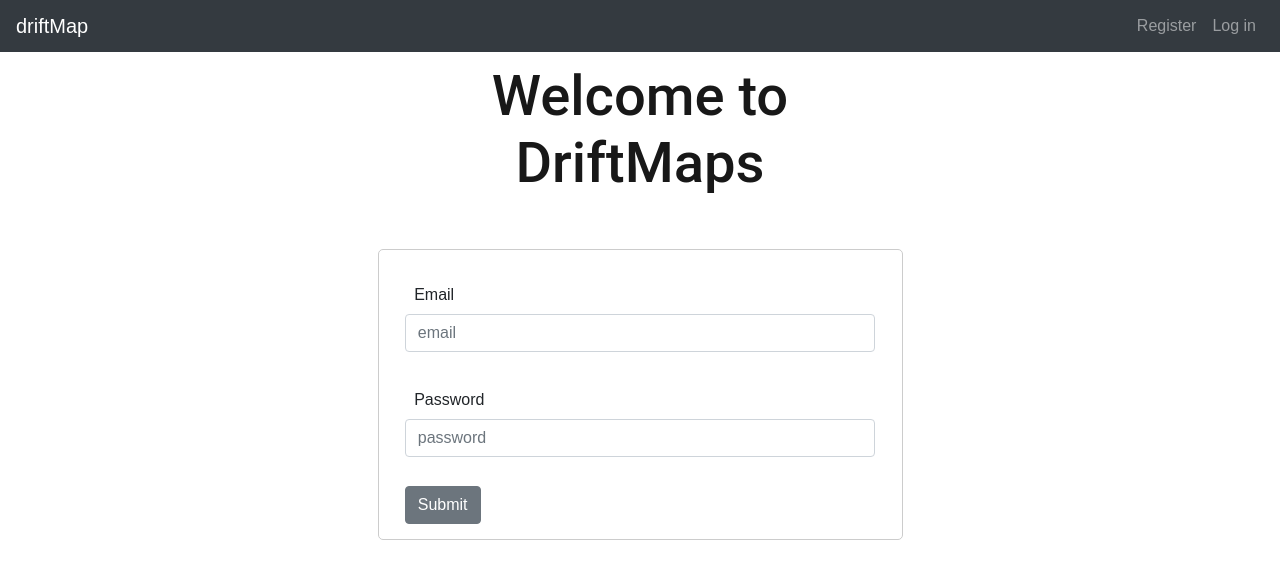
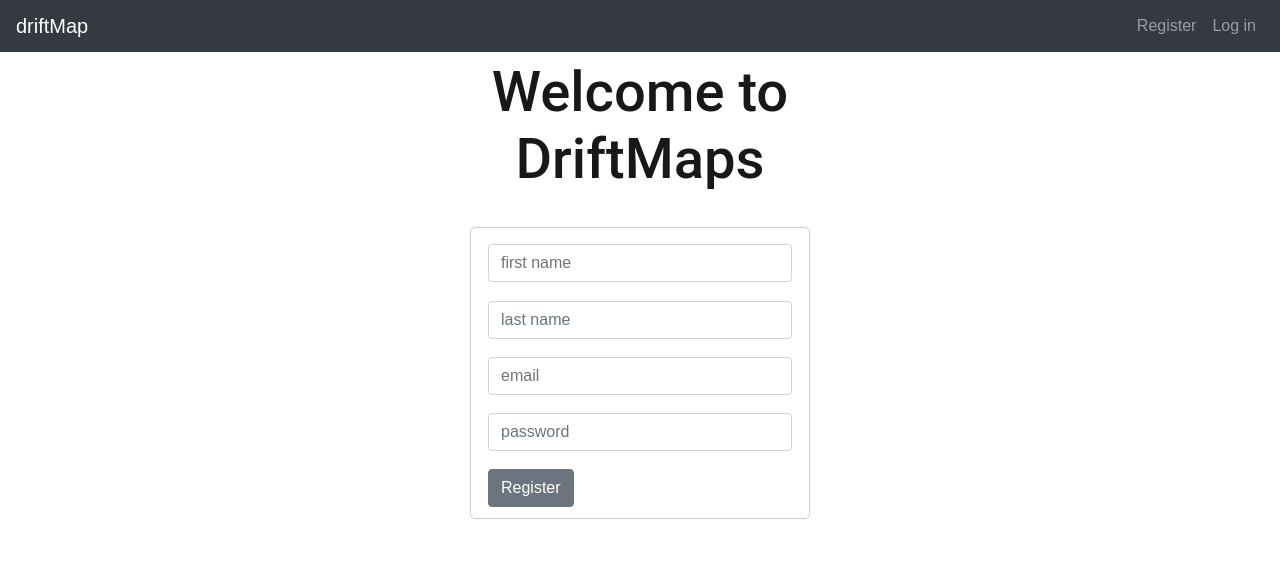
Before and after one commit to eozelius/drift_map_react, a React (Create React App) app: page /signup in a window 1280 px wide. Shown: the top 578 px of the page. Built offline with nearby package versions, Linux system fonts and the light colour scheme.

Commit message:
add ability to log in

```diff
--- a/src/api/Api.js
+++ b/src/api/Api.js
@@ -1,11 +1,13 @@
 import axios from 'axios'
 
 export default class Api {
-  static signup = (email, password, confirmation) => {
+  static signup = (first_name, last_name, email, password) => {
     const url = '/users'
     const params = {
       data: {
         attributes: {
+          first_name: first_name,
+          last_name: last_name,
           email: email,
           password: password
         },
@@ -15,6 +17,8 @@ export default class Api {
 
     return axios.post(url, params)
       .then((response) => {
+        const token = response.data.data.attributes.token
+        localStorage.token = token
         return response
       })
       .catch((error) => {
@@ -42,4 +46,34 @@ export default class Api {
         return error
       })
   }
+
+  static login = (email, password) => {
+    if(typeof email !== "string"){
+      return new Promise((resolve, reject) => reject("Error - Invalid Email"))
+    } else if(typeof password !== "string") {
+      return new Promise((resolve, reject) => reject("Error - Invalid Password"))
+    }
+
+    const url = `/login`
+    const params = {
+      data: {
+        attributes: {
+          email: email,
+          password: password
+        }
+      },
+      type: 'user_token'
+    }
+
+    return axios.post(url, params)
+      .then((response) => {
+        const token = response.data.data.attributes.token
+        localStorage.token = token
+        return response
+      })
+      .catch((error) => {
+        return(error)
+      })
+
+  }
 }
--- a/src/components/Login.js
+++ b/src/components/Login.js
@@ -1,9 +1,60 @@
 import React, { Component } from 'react'
+import { Container, Button, Form, FormGroup, Input, Col } from 'reactstrap'
+import { Redirect } from 'react-router-dom'
+
+import Api from '../api/Api.js'
 
 export default class Login extends Component {
-	render () {
+  constructor(props){
+    super(props)
+    this.state = {
+      redirectToProfilePage: false,
+      loggedInUser: null
+    }
+  }
+
+  login = (e) => {
+    e.preventDefault()
+    const form = document.getElementById('login-form')
+    const email = form['email'].value
+    const password = form['password'].value
+
+    Api.login(email, password)
+      .then((response) => {
+        this.setState({
+          redirectToProfilePage: true,
+          loggedInUser: response.data.data
+        })
+      })
+      .catch((error) => {
+        console.log("error => " + error)
+      })
+  }
+
+  render () {
+    if(this.state.redirectToProfilePage){
+      const id = this.state.loggedInUser.id
+      return <Redirect to={`/users/${id}`} />
+    }
+
     return (
-      <h3>Login</h3>
+      <Container className='login-container'>
+        <Col lg={{size: 4, offset: 4 }} md={{size: 4, offset: 4}} sm={12} xs={12}>
+          <h1>Login</h1>
+
+          <Form onSubmit={this.login} id='login-form'>
+            <FormGroup>
+              <Input type="email" name="email" id="email" placeholder="email" />
+            </FormGroup>
+
+            <FormGroup>
+              <Input type="password" name="password" id="password" placeholder="password" />
+            </FormGroup>
+
+            <Button>Log in</Button>
+          </Form>
+        </Col>
+      </Container>
     )
   }
 }
--- a/src/components/Signup.js
+++ b/src/components/Signup.js
@@ -1,5 +1,5 @@
 import React, { Component } from 'react'
-import { Container, Button, Form, FormGroup, Label, Input, Col } from 'reactstrap';
+import { Container, Button, Form, FormGroup, Input, Col } from 'reactstrap'
 import { Redirect } from 'react-router-dom'
 // import User from './User.js'
 
@@ -21,14 +21,11 @@ export default class Signup extends Component {
     const signupForm = document.getElementById('signup-form')
     const email = signupForm['email'].value
     const password = signupForm['password'].value
+    const first_name = signupForm['first_name'].value
+    const last_name = signupForm['last_name'].value
 
-    if(email == null || password == null){ return false }
-    if(email === ''  || password === '' ){ return false }
-
-    Api.signup(email, password)
+    Api.signup(first_name, last_name, email, password)
       .then((response) => {
-        const token = response.data.data.attributes.token
-        localStorage.token = token
         this.setState({
           redirectToProfilePage: true,
           newUser: response.data.data
@@ -48,19 +45,25 @@ export default class Signup extends Component {
 
     return (
       <Container className='signup-container'>
-        <Col lg={{size: 6, offset: 3 }} md={{size: 6, offset: 3}} sm={12} xs={12}>
+        <Col lg={{size: 4, offset: 4 }} md={{size: 4, offset: 4}} sm={12} xs={12}>
           <h1>Welcome to DriftMaps</h1>
 
           <Form onSubmit={this.signup} id='signup-form'>
             <FormGroup>
-              <Label for="exampleEmail">Email</Label>
+              <Input type="text" name="first_name" id="first_name" placeholder="first name" />
+            </FormGroup>
+
+            <FormGroup>
+              <Input type="text" name="last_name" id="last_name" placeholder="last name" />
+            </FormGroup>
+
+            <FormGroup>
               <Input type="email" name="email" id="email" placeholder="email" />
             </FormGroup>
-            <FormGroup lg={6} md={6} sm={8} xs={8} >
-              <Label for="password">Password</Label>
+            <FormGroup>
               <Input type="password" name="password" id="password" placeholder="password" />
             </FormGroup>
-            <Button>Submit</Button>
+            <Button>Register</Button>
           </Form>
         </Col>
       </Container>
--- a/src/components/User.js
+++ b/src/components/User.js
@@ -10,9 +10,8 @@ export default class User extends Component {
 
       return (
         <div className='user-container'>
-          <h3>Hello {user.attributes['email']}</h3>
-          <h4>id {user.attributes['id']}</h4>
-          <h4>description {user.attributes['description']}</h4>
+          <h3>Hello {user.attributes['first-name']} {user.attributes['last-name']}</h3>
+          <h4>id: {user.id}</h4>
         </div>
       )
     }
```
